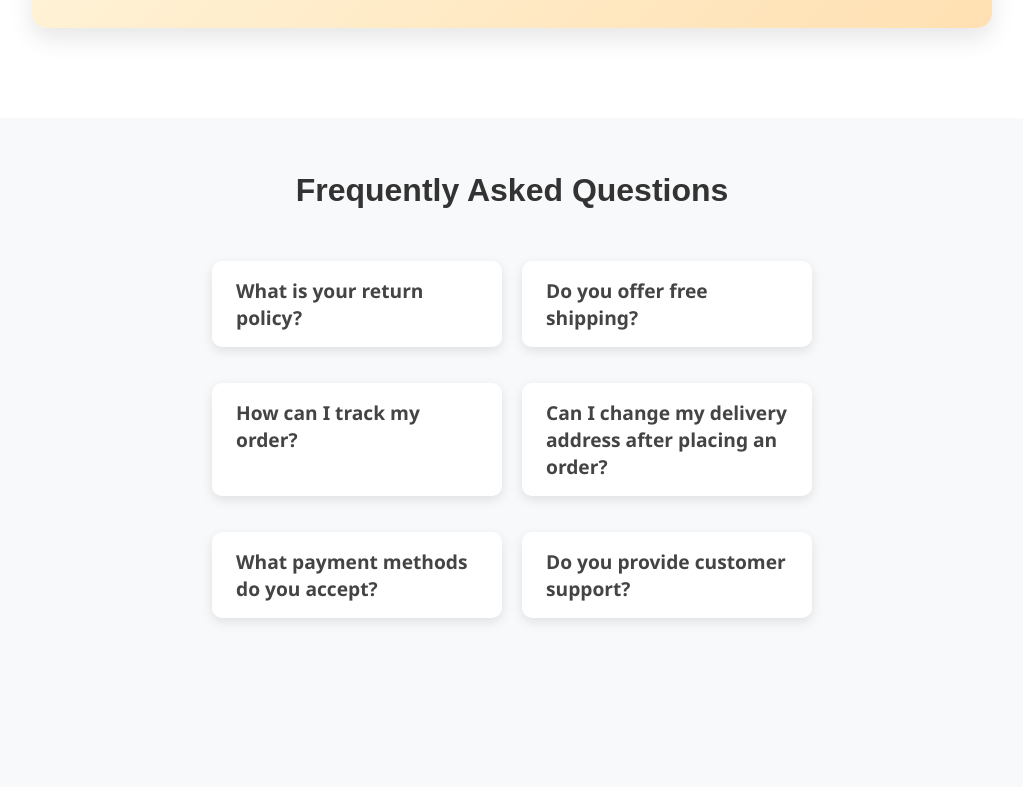
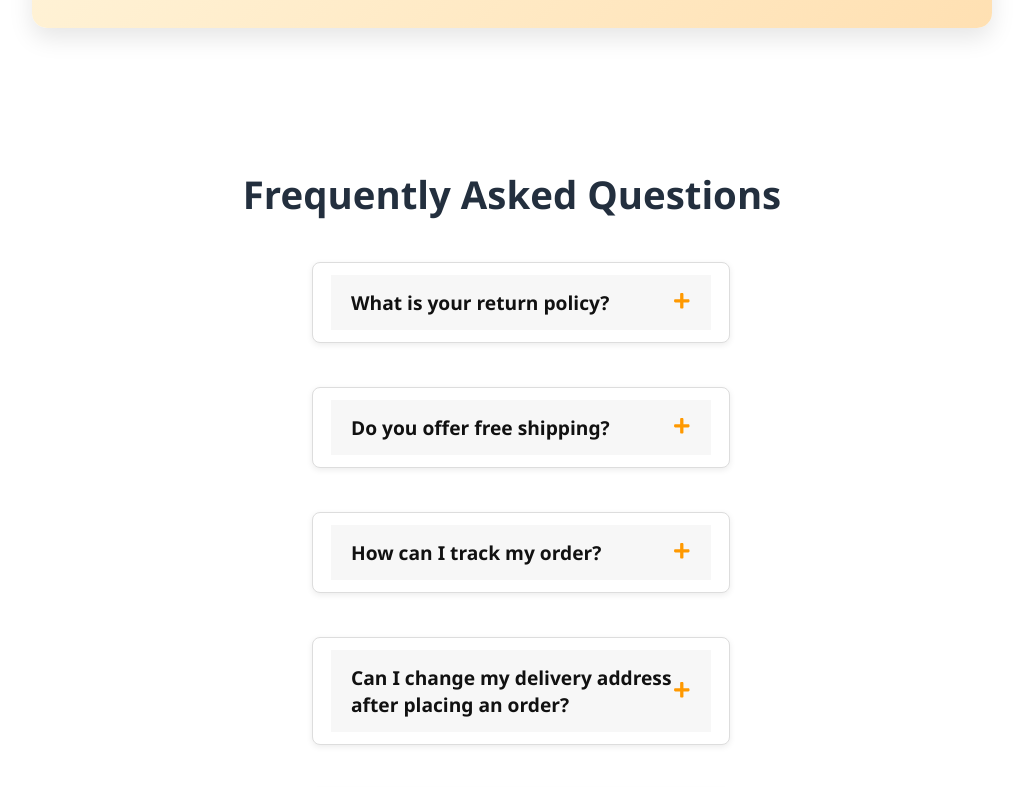
Before and after one commit to navnathc773/Foody, a React (Vite) app in the folder frontend/: page / in a window 1280 px wide. Shown: the part 2869-3656 px from the top of the page, without its empty margins (128-1151 px from the left). Built offline with nearby package versions, Linux system fonts and the light colour scheme; no server answers.

Commit message:
accordian modified

```diff
--- a/frontend/src/Accordian.jsx
+++ b/frontend/src/Accordian.jsx
@@ -1,28 +1,38 @@
 import { useState } from "react";
 import accord from "./Accordian.json";
 import "../style/accordian.css";
+import { FaPlus, FaMinus } from "react-icons/fa";
 
 export const Accordian = () => {
-  const [index, setIndex] = useState(null);
+  const [openIndex, setOpenIndex] = useState(null);
 
-  const toggle = (id) => {
-    setIndex(index === id ? null : id);
+  const toggle = (idx) => {
+    setOpenIndex(openIndex === idx ? null : idx);
   };
 
   return (
-    <div className="accordian-container">
-      <h1>Frequently Asked Questions</h1>
-      <ul className="accordian-list">
-        {accord.map((curelem) => (
+    <div className="faq-container">
+      <h1 className="faq-title">Frequently Asked Questions</h1>
+      <ul className="faq-list">
+        {accord.map((item, idx) => (
           <li
-            key={curelem.id}
-            className="accordian-item"
-            onClick={() => toggle(curelem.id)}
+            key={idx}
+            className={`faq-item ${openIndex === idx ? "active" : ""}`}
           >
-            <div className="accordian-question">{curelem.question}</div>
-            {index === curelem.id && (
-              <div className="accordian-answer">{curelem.answer}</div>
-            )}
+            <div className="faq-question" onClick={() => toggle(idx)}>
+              <span>{item.question}</span>
+              <span className="faq-icon">
+                {openIndex === idx ? <FaMinus /> : <FaPlus />}
+              </span>
+            </div>
+            <div
+              className="faq-answer"
+              style={{
+                maxHeight: openIndex === idx ? "300px" : "0",
+              }}
+            >
+              <p>{item.answer}</p>
+            </div>
           </li>
         ))}
       </ul>
--- a/frontend/style/Accordian.css
+++ b/frontend/style/Accordian.css
@@ -1,55 +1,87 @@
-
-.accordian-container {
-  display: flex;
-  flex-direction: column;
-  align-items: center;
-  padding: 2rem;
-  background-color: #f8f9fa;
-  min-height: 100vh;
-  font-family: Arial, sans-serif;
+/* Container */
+.faq-container {
+  width: 100%;
+  max-width: 1200px;    /* increase max width */
+  margin: 40px auto;    /* center horizontally */
+  padding: 0 20px;
+  font-family: "Segoe UI", Tahoma, Geneva, Verdana, sans-serif;
+  box-sizing: border-box;
   position: relative;
-  top:350px;
+  top:400px;
 }
 
-.accordian-container h1 {
-  font-size: 2rem;
-  margin-bottom: 2rem;
-  color: #333;
+/* Title */
+.faq-title {
+  font-size: 2.4rem;
+  font-weight: 600;
   text-align: center;
+  margin-bottom: 30px;
+  color: #232f3e;
 }
 
-.accordian-list {
+/* List */
+.faq-list {
   list-style: none;
   padding: 0;
+  margin: 0 auto;
   width: 100%;
-  max-width: 600px; /* limits width for readability */
 }
 
-.accordian-item {
+/* Each Question Box */
+.faq-item {
   background: #fff;
-  margin-bottom: 1rem;
-  border-radius: 10px;
-  box-shadow: 0 4px 12px rgba(0,0,0,0.1);
-  padding: 1rem 1.5rem;
-  cursor: pointer;
-  transition: transform 0.2s ease, background 0.2s ease;
+  border: 1px solid #ddd;
+  margin: 12px auto;
+  border-radius: 8px;
+  width: 95%;              /* 🔥 increase width */
+  max-width: 1100px;       /* 🔥 wide box like Amazon */
+  overflow: hidden;
+  transition: all 0.3s ease;
+  box-shadow: 0 2px 6px rgba(0,0,0,0.08);
 }
 
-.accordian-item:hover {
-  transform: translateY(-2px);
-  background-color: #f1f1f1;
+/* Question */
+.faq-question {
+  display: flex;
+  justify-content: space-between;
+  align-items: center;
+  padding: 14px 20px;
+  font-size: 1.2rem;
+  font-weight: 600;
+  cursor: pointer;
+  color: #111;
+  background: #f7f7f7;
+  transition: background 0.3s ease;
 }
 
-.accordian-question {
-  font-size: 1.2rem;
-  font-weight: bold;
-  color: #444;
+.faq-question:hover {
+  background: #ececec;
 }
 
-.accordian-answer {
+/* Icon */
+.faq-icon {
+  font-size: 1.1rem;
+  color: #ff9900;
+}
+
+/* Answer */
+.faq-answer {
+  overflow: hidden;
+  max-height: 0;
+  transition: max-height 0.3s ease, padding 0.2s ease;
+  padding: 0 20px;
+  background: #fff;
+}
+
+.faq-answer p {
+  margin: 10px 0;
   font-size: 1rem;
-  margin-top: 0.5rem;
-  color: #666;
+  color: #444;
   line-height: 1.5;
-  transition: max-height 0.3s ease;
 }
+
+/* Active State */
+.faq-item.active .faq-answer {
+  max-height: 300px;   /* enough space */
+  padding: 15px 20px;
+}
```
